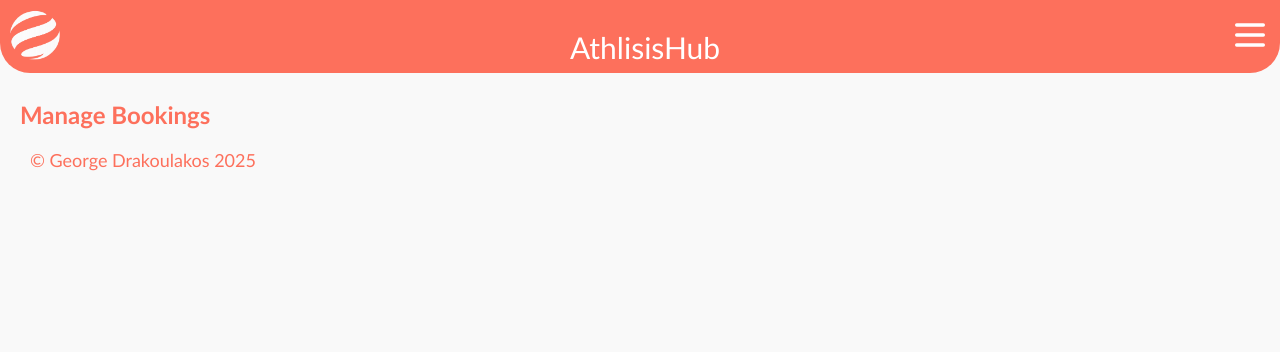
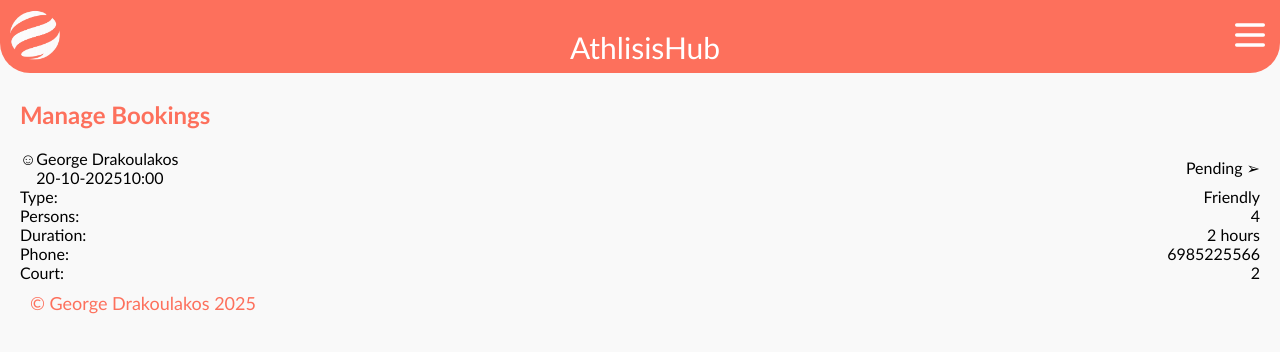
Before and after one commit to gdrakoulakos/athlisis-hub, a Next.js app: page /manage-bookings in a window 1280 px wide. Shown: the top 352 px of the page. Built offline with nearby package versions, Linux system fonts and the light colour scheme.

Commit message:
Add card layout for booking details in ManageBookings component

```diff
--- a/src/app/manage-bookings/page.js
+++ b/src/app/manage-bookings/page.js
@@ -7,9 +7,52 @@ export default function ManageBookings() {
 
   console.log("bookings", bookings);
 
+  const tableHeaderOptions = ["Date", "Time", "Duration", "Name"];
+
   return (
     <div className={styles.manageBookingsContainer}>
       <h2>Manage Bookings</h2>
+      <div className={styles.cardContainer}>
+        <div className={styles.cardHeader}>
+          <div className={styles.headerLeftInfo}>
+            <div className={styles.image}>☺</div>
+            <div className={styles.headerLeftItems}>
+              <div className={styles.headerName}>George Drakoulakos</div>
+              <div className={styles.headerDateTimeContainer}>
+                <div className={styles.headerDate}>20-10-2025</div>
+                <div className={styles.headerTime}>10:00</div>
+              </div>
+            </div>
+          </div>
+          <div className={styles.headerRightInfo}>
+            <div className={styles.headerStatusInfo}>Pending ➢ </div>
+          </div>
+        </div>
+        <div>
+          <div className={styles.detailsContainer}>
+            <div className={styles.type}>
+              <div>Type: </div>
+              <div>Friendly</div>
+            </div>
+            <div className={styles.persons}>
+              <div>Persons:</div>
+              <div>4</div>
+            </div>
+            <div className={styles.duration}>
+              <div>Duration:</div>
+              <div>2 hours</div>
+            </div>
+            <div className={styles.phone}>
+              <div>Phone:</div>
+              <div>6985225566</div>
+            </div>
+            <div className={styles.court}>
+              <div>Court:</div>
+              <div>2</div>
+            </div>
+          </div>
+        </div>
+      </div>
     </div>
   );
 }
--- a/src/app/manage-bookings/page.module.css
+++ b/src/app/manage-bookings/page.module.css
@@ -0,0 +1,43 @@
+.tableContainer {
+  width: 100%;
+  text-align: left;
+}
+
+.cardHeader {
+  display: flex;
+  flex-direction: row;
+  width: 100%;
+  justify-content: space-between;
+  align-items: center;
+}
+
+.headerLeftInfo {
+  display: flex;
+  flex-direction: row;
+}
+
+.headerLeftItems {
+  display: flex;
+  flex-direction: column;
+}
+
+.headerDateTimeContainer {
+  display: flex;
+  flex-direction: row;
+}
+
+.detailsContainer {
+  display: flex;
+  flex-direction: column;
+}
+
+.type,
+.persons,
+.duration,
+.phone,
+.court {
+  display: flex;
+  flex-direction: row;
+  width: 100%;
+  justify-content: space-between;
+}
```
